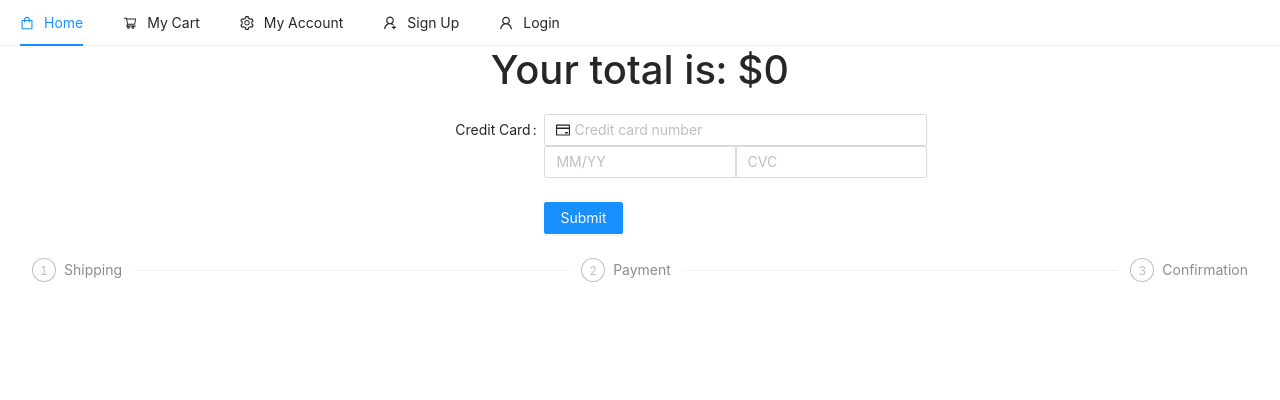
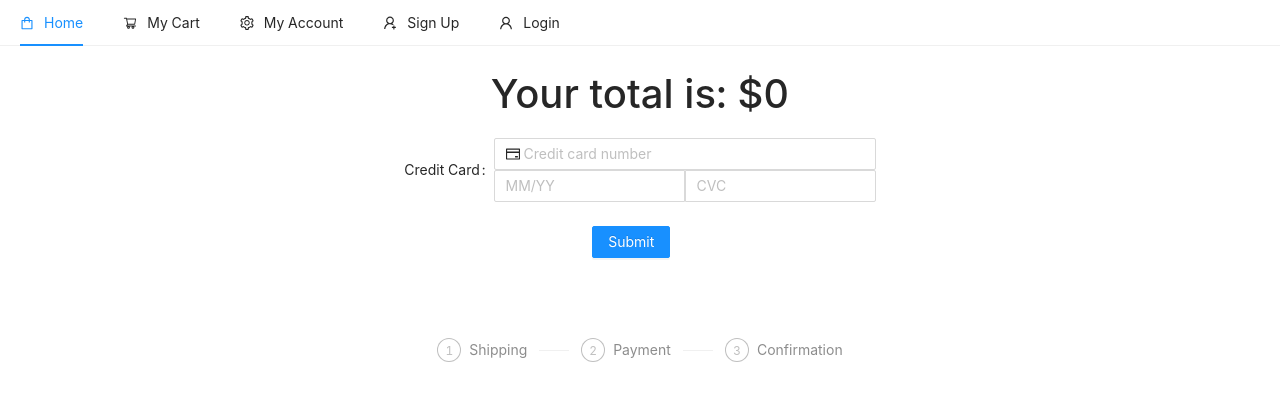
Before and after one commit to brogers856/cse5234_proj, a React (Create React App) app in the folder client/: page /payment in a window 1280 px wide. Shown: the top 400 px of the page. Built offline with nearby package versions, Linux system fonts and the light colour scheme.

Commit message:
Style changes

```diff
--- /dev/null
+++ b/client/src/components/handlers/StepHandler.css
@@ -0,0 +1,3 @@
+.step-container {
+    margin-top: 2rem;
+}
--- a/client/src/components/handlers/StepHandler.js
+++ b/client/src/components/handlers/StepHandler.js
@@ -1,5 +1,6 @@
 import { React, useEffect, useState } from 'react'
-import { Steps } from 'antd';
+import { Steps, Row, Col } from 'antd';
+import './StepHandler.css'
 const { Step } = Steps;
 
 const StepHandler = () => {
@@ -10,11 +11,15 @@ const StepHandler = () => {
   }, [window.localStorage.getItem('step')]);
 
   return (
-    <Steps size="small" current={current}>
-      <Step title="Shipping" />
-      <Step title="Payment" />
-      <Step title="Confirmation" />
-    </Steps>
+    <Row className="step-container" type="flex" align="middle" justify="center">
+      <Col span={8}>
+        <Steps size="small" current={current}>
+          <Step title="Shipping" />
+          <Step title="Payment" />
+          <Step title="Confirmation" />
+        </Steps>
+      </Col>
+    </Row>
   )
 }
 
--- /dev/null
+++ b/client/src/pages/checkout/Payment.css
@@ -0,0 +1,3 @@
+.payment-container {
+    margin: 1.5rem;
+}
--- a/client/src/pages/checkout/Payment.js
+++ b/client/src/pages/checkout/Payment.js
@@ -2,6 +2,7 @@ import React from "react";
 import { Form, Input, Button, Row } from "antd";
 import { CreditCardOutlined } from "@ant-design/icons";
 import { useHistory } from "react-router";
+import "./Payment.css"
 
 const Payment = (props) => {
   let history = useHistory();
@@ -25,10 +26,9 @@ const Payment = (props) => {
     return total;
   }
   return (
-    <Row type="flex" align="middle" justify="center">
+    <Row className="payment-container" type="flex" align="middle" justify="center">
       <Form
         name="basic"
-        labelCol={{ span: 8 }}
         wrapperCol={{ span: 16 }}
         initialValues={{ remember: true }}
         onFinish={onFinish}
@@ -40,7 +40,7 @@ const Payment = (props) => {
             <h1>Your total is: ${calculateTotal(props.cart)}</h1>
           </Row>
         </div>
-        <Form.Item label="Credit Card">
+        <Form.Item label="Credit Card" align="middle" justify="center">
           <Input.Group>
             <Form.Item
               name={"number"}
@@ -116,13 +116,13 @@ const Payment = (props) => {
           </Input.Group>
         </Form.Item>
 
-        <Form.Item wrapperCol={{ offset: 8, span: 16 }}>
+        <Form.Item wrapperCol={{ offset: 10, span: 16 }}>
           <Button type="primary" htmlType="submit">
             Submit
           </Button>
         </Form.Item>
       </Form>
-    </Row>
+    </Row >
   );
 };
 
--- /dev/null
+++ b/client/src/pages/checkout/Shipping.css
@@ -0,0 +1,3 @@
+.shipping-container {
+    margin-top: 1.5rem;
+}
--- a/client/src/pages/checkout/Shipping.js
+++ b/client/src/pages/checkout/Shipping.js
@@ -1,5 +1,6 @@
 import React, { useState } from "react";
 import { Form, Input, Button, Space, Row, Radio, Select } from "antd";
+import './Shipping.css'
 const { Option } = Select;
 
 const Shipping = () => {
@@ -101,7 +102,7 @@ const Shipping = () => {
   })
 
   return (
-    <Row type="flex" align="middle" justify="center">
+    <Row className="shipping-container" type="flex" align="middle" justify="center">
       <Form
         form={form}
         name="basic"
@@ -174,7 +175,7 @@ const Shipping = () => {
           <Input />
         </Form.Item>
 
-        <Form.Item wrapperCol={{ offset: 8, span: 16 }}>
+        <Form.Item display="flex" justify="center" wrapperCol={{ offset: 4, span: 16 }}>
           <Button type="primary" htmlType="submit">
             Continue to Payment Details
           </Button>
```
